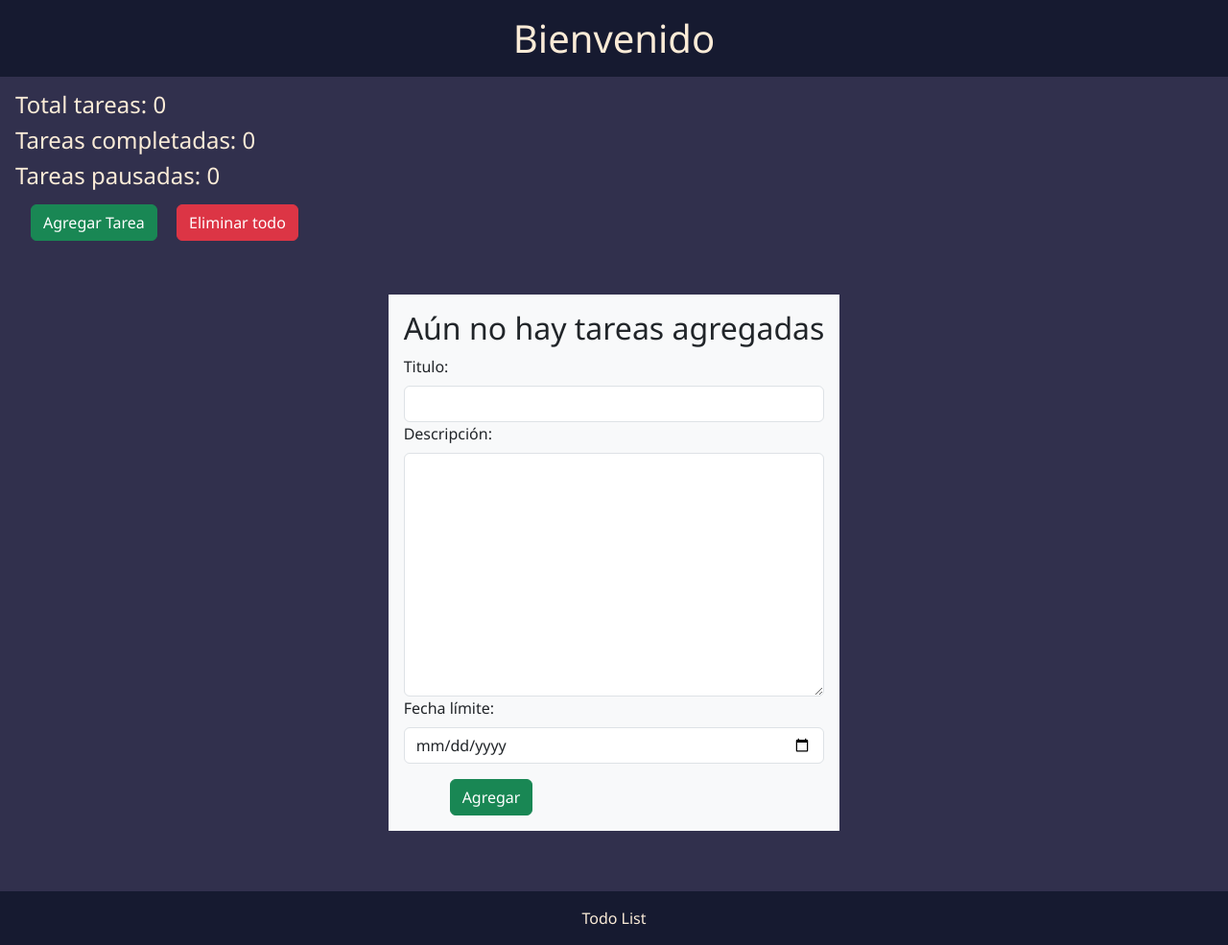
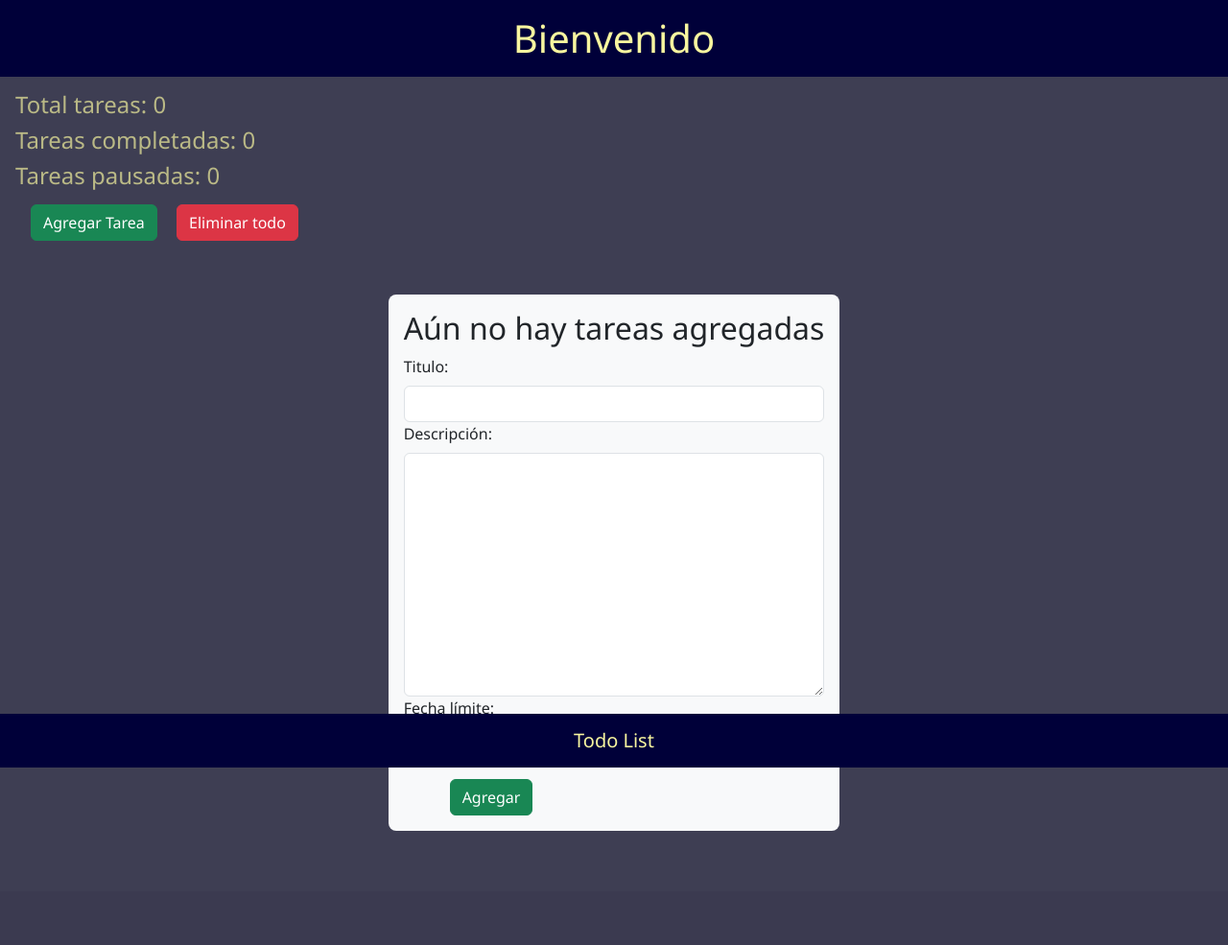
Before and after one commit to Yamizaki/todoList, a Django app: page /tasks/ in a window 1280 px wide. Shown: the whole page at 96% size. After the commit the page ends 866 px from the top, so only its background shows below. Run offline with Django 5.2, Linux system fonts and the light colour scheme; data that the repository does not hold is empty.

```diff
--- a/Task/static/style.css
+++ b/Task/static/style.css
@@ -1,56 +1,82 @@
-*{
+* {
     font-family: 'Segoe UI', Tahoma, Geneva, Verdana, sans-serif;
     box-sizing: border-box;
     margin: 0;
     padding: 0;
 
 }
+:root {
+    --color-titles: #f8f69f;
+    --color-text: #bab986;
+    --color-background: #3e3e53;
+    --color-other: #000039;
+
+  }
+
+
+
+
+html,
+body {
+    height: 100%;
+    min-height: 100%;
+    margin: 0;
+}
 
 body{
-    background-color: #31304D;
+    background:var(--color-background);
 }
 
-header{
-    background-color: #161A30;
-    color: antiquewhite;
+
+header {
+    background-color:var(--color-other);
+    color: var(--color-titles);
 }
-footer{
-    background-color: #161A30;
-    color: antiquewhite;
 
+
+footer {
+    background-color:var(--color-other);
+    color: var(--color-titles);
+    padding: 10px;
+    position: fixed;
+    bottom: 0;
     width: 100%;
+
 
 
 }
 
 
-.task-inf{
-    color: antiquewhite;
-}
-.card{
-    box-shadow: 13px 12px 17px -2px rgba(0,0,0,0.27);
--webkit-box-shadow: 13px 12px 17px -2px rgba(0,0,0,0.27);
--moz-box-shadow: 13px 12px 17px -2px rgba(0,0,0,0.27);
+.task-inf {
+    color: var( --color-text);
 }
 
-main{
-    padding-top:15px;
-    padding-bottom:15px;
+.card {
+    box-shadow: 13px 12px 17px -2px rgba(0, 0, 0, 0.27);
+    -webkit-box-shadow: 13px 12px 17px -2px rgba(0, 0, 0, 0.27);
+    -moz-box-shadow: 13px 12px 17px -2px rgba(0, 0, 0, 0.27);
+}
+
+main {
+    padding-top: 15px;
+    padding-bottom: 15px;
 
 
 
 }
 
-.card-registrado{
+.card-registrado {
     background-color: #F0ECE5;
     width: 20%;
 }
-.card-pausado{
-    background-color: rgb(240, 70, 70);
+
+.card-pausado {
+    background-color: rgb(226, 110, 110);
     width: 20%;
 }
-.card-culminado{
-    background-color: #B6BBC4;
+
+.card-culminado {
+    background-color: #7afc9a;
     width: 20%;
 }
 
@@ -58,10 +84,12 @@ main{
     .card-registrado {
         width: 40%;
     }
-    .card-pausado{
+
+    .card-pausado {
         width: 40%;
     }
-    .card-culminado{
+
+    .card-culminado {
         width: 40%;
     }
 }
@@ -70,39 +98,41 @@ main{
     .card-registrado {
         width: 100%;
     }
-.card-pausado{
+
+    .card-pausado {
         width: 100%;
     }
-.card-culminado{
+
+    .card-culminado {
         width: 100%;
     }
 }
 
-.formAdd{
+.formAdd {
     background-color: #B6BBC4;
     border-radius: 5%;
     left: -100%;
 
 }
 
-.formAdd2{
+.formAdd2 {
     color: antiquewhite;
-    background-color: #161A30;
+    background-color: var(--color-other);
     border-radius: 2%;
 
-    transform: translate(calc(-50%) , calc(-50%));
-    top:50%;
+    transform: translate(calc(-50%), calc(-50%));
+    top: 50%;
     left: 50%;
     transition: 1s;
 }
 
-#DelTaskAnsBox{
+#DelTaskAnsBox {
     color: antiquewhite;
-    background-color: #161A30;
+    background-color: var(--color-other);
     border-radius: 2%;
     position: absolute;
-    transform: translate(calc(-50%) , calc(-50%));
-    top:50%;
+    transform: translate(calc(-50%), calc(-50%));
+    top: 50%;
     left: 50%;
     transition: 1s;
 }
--- a/Task/templates/Task/task.html
+++ b/Task/templates/Task/task.html
@@ -16,7 +16,7 @@
 
 
 
-<section class="d-flex flex-wrap justify-content-center  " >
+<section class="d-flex flex-wrap justify-content-center " id="allTask" >
 
     {% for task in tasks  %}
 
@@ -53,7 +53,7 @@
         {% endif %}
 
     {% empty %}
-    <div class="bg-light py-3 px-3 my-5 rond">
+    <div class="bg-light py-3 px-3 my-5 rounded-3 ">
         <h2>Aún no hay tareas agregadas</h2>
         <form action='{% url "add" %}' method="post"   >
             {% csrf_token %}
--- a/Task/templates/base.html
+++ b/Task/templates/base.html
@@ -22,7 +22,7 @@
     </main>
 
     <footer class="py-3">
-        <p class="mb-0 text-center" >Todo List</p>
+        <h5 class="mb-0 text-center" >Todo List</h5>
     </footer>
     <script src="https://cdn.jsdelivr.net/npm/bootstrap@5.3.2/dist/js/bootstrap.bundle.min.js" integrity="sha384-C6RzsynM9kWDrMNeT87bh95OGNyZPhcTNXj1NW7RuBCsyN/o0jlpcV8Qyq46cDfL" crossorigin="anonymous"></script>
 
```
Also changed, not shown: db.sqlite3. Lines whose indentation alone changed are shown as unchanged.
